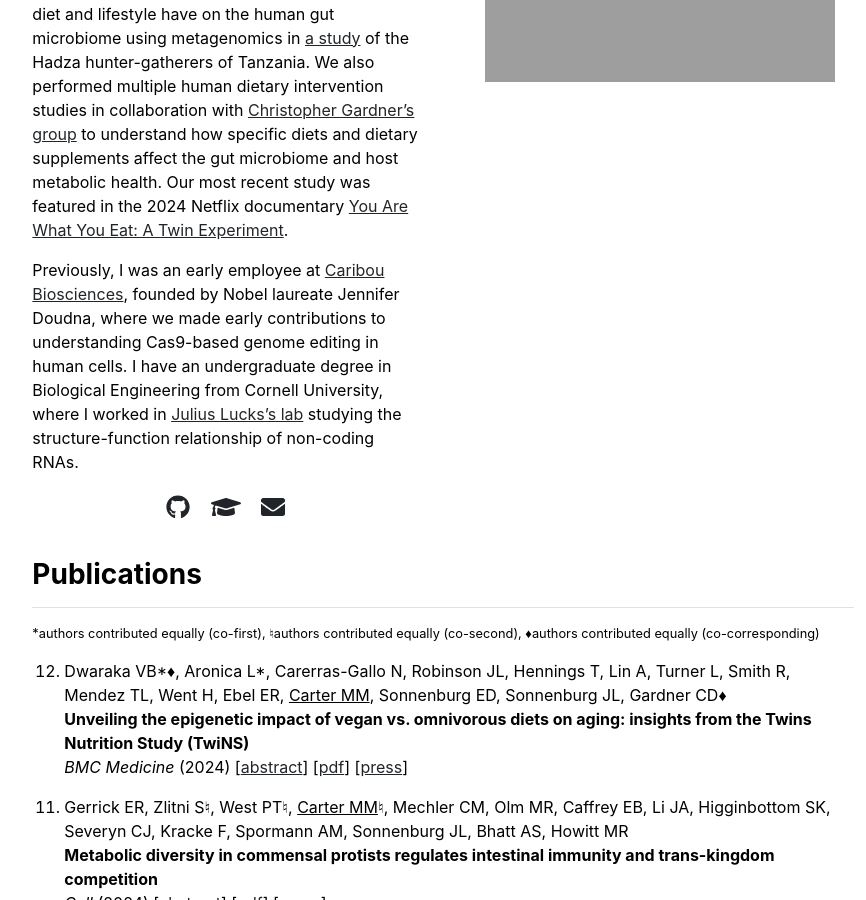
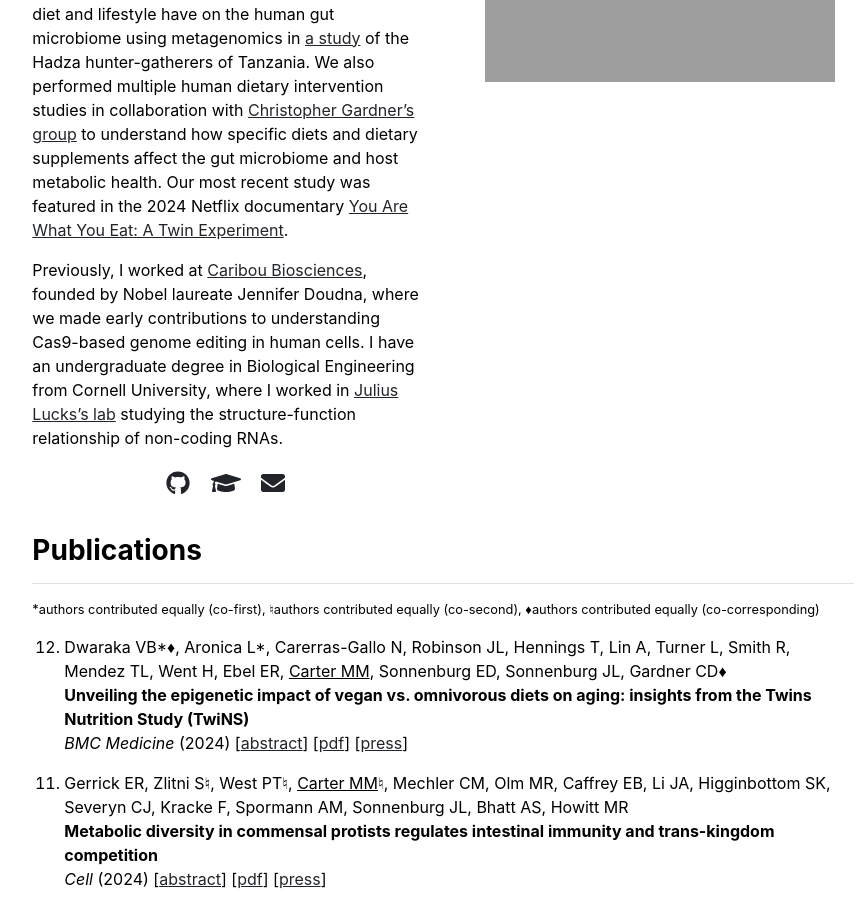
Before and after one commit to matt-cart/matt-cart.github.io, a Jekyll site: the page built from index.md, in a window 1280 px wide and 900 px high, scrolled down 489 px. Shown: the whole window, without its empty margins (197-1063 px from the left). Built offline with Jekyll 4.4.1, drawn with Linux system fonts in a browser that asks for light colours.

Commit message:
Update index.md

```diff
--- a/index.md
+++ b/index.md
@@ -7,4 +7,4 @@ I recently completed my PhD in Microbiology & Immunology at Stanford University
 
 In the Sonnenburg Lab, I studied the impact that diet and lifestyle have on the human gut microbiome using metagenomics in [a study](https://pubmed.ncbi.nlm.nih.gov/37348505/) of the Hadza hunter-gatherers of Tanzania. We also performed multiple human dietary intervention studies in collaboration with [Christopher Gardner's group](https://med.stanford.edu/nutrition.html) to understand how specific diets and dietary supplements affect the gut microbiome and host metabolic health. Our most recent study was featured in the 2024 Netflix documentary [You Are What You Eat: A Twin Experiment](https://www.netflix.com/title/81133260).
 
-Previously, I was an early employee at [Caribou Biosciences](https://www.cariboubio.com/), founded by Nobel laureate Jennifer Doudna, where we made early contributions to understanding Cas9-based genome editing in human cells. I have an undergraduate degree in Biological Engineering from Cornell University, where I worked in [Julius Lucks's lab](https://luckslab.org/) studying the structure-function relationship of non-coding RNAs.
+Previously, I worked at [Caribou Biosciences](https://www.cariboubio.com/), founded by Nobel laureate Jennifer Doudna, where we made early contributions to understanding Cas9-based genome editing in human cells. I have an undergraduate degree in Biological Engineering from Cornell University, where I worked in [Julius Lucks's lab](https://luckslab.org/) studying the structure-function relationship of non-coding RNAs.
```
